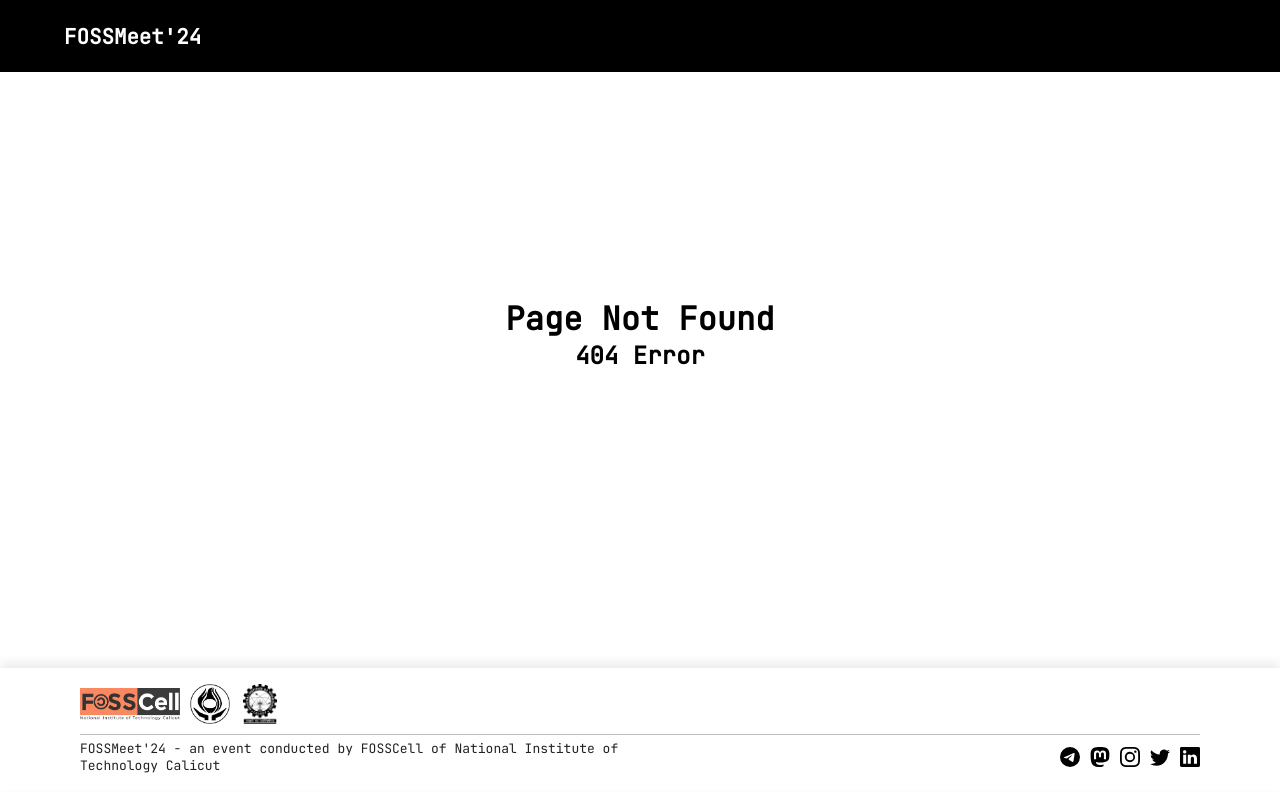
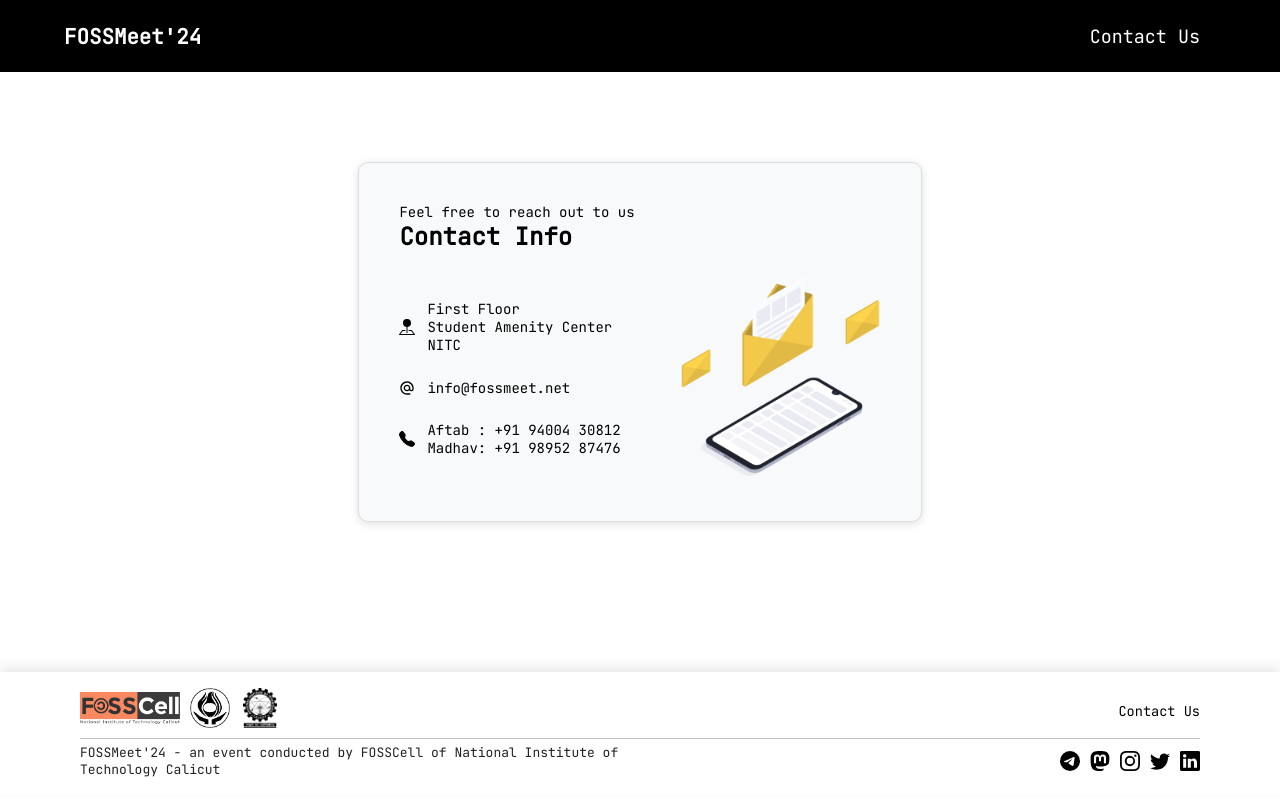
Before and after one commit to FOSSMeetNITCalicut/fossmeet-nextjs, a Next.js app: page /contact in a window 1280 px wide. Before the commit this address had no page. Built offline with nearby package versions, Linux system fonts and the light colour scheme.

Commit message:
contact-us updated

```diff
--- a/components/ContactInfo.js
+++ b/components/ContactInfo.js
@@ -41,8 +41,8 @@ const ContactInfo = () => {
               <BsFillTelephoneFill />
             </div>
             <p className={styles["contact-info__main__info__box__text"]}>
-              Abin : +91 90721 79971<br/>
-              Arjun: +91 79945 17527
+              Aftab : +91 94004 30812<br/>
+              Madhav: +91 98952 87476
             </p>
           </div>
         </div>
--- a/components/Footer.js
+++ b/components/Footer.js
@@ -95,6 +95,9 @@ export default function Footer() {
             {/* <Link href="/code-of-conduct" className={styles["nav-item"]}>
               <a className={styles["nav-link"]}>Code of Conduct</a>
             </Link> */}
+            <Link href="/contact" className={styles["nav-item"]}>
+              <a className={styles["nav-link"]}>Contact Us</a>
+            </Link>
           </div>
         </div>
       </div>
--- a/components/Navbar.js
+++ b/components/Navbar.js
@@ -69,10 +69,13 @@ export default function Navbar() {
           {/* <Link href="code-of-conduct">
             <a className={styles["nav-link"]}>Code of Conduct</a>
           </Link> */}
+          <Link href="contact">
+            <a className={styles["nav-link"]}>Contact Us</a>
+          </Link>
         </div>
-        <div className={styles["flex-row"]}>
+        <div className={`${styles["flex-row"]} ${styles["hamburger"]}`}>
           {/* <Button text="Register" toLink={"register"} /> */}
-          {/* <div className={styles["hamburger"]}>
+          <div className={styles["hamburger"]}>
             {toggle ? (
               <IoMdClose
                 onClick={() => {
@@ -88,13 +91,13 @@ export default function Navbar() {
                 size="30"
               />
             )}
-          </div> */}
+          </div>
         </div>
       </nav>
       {toggle && (
         <div className={styles["navbar-mobile"]}>
           <div className={styles["nav-menu-mobile"]}>
-            <Link href="/gallery">
+            {/* <Link href="/gallery">
               <a
                 className={styles["nav-link-mobile"]}
                 onClick={() => {
@@ -103,7 +106,7 @@ export default function Navbar() {
               >
                 Gallery
               </a>
-            </Link>
+            </Link> */}
             {/* <Link href="/feedback">
               <a
                 className={styles["nav-link-mobile"]}
@@ -124,7 +127,7 @@ export default function Navbar() {
                 Schedule
               </a>
             </Link> */}
-            <Link href="/speakers">
+            {/* <Link href="/speakers">
               <a
                 className={styles["nav-link-mobile"]}
                 onClick={() => {
@@ -133,8 +136,8 @@ export default function Navbar() {
               >
                 Speakers
               </a>
-            </Link>
-            <Link href="/workshops">
+            </Link> */}
+            {/* <Link href="/workshops">
               <a
                 className={styles["nav-link-mobile"]}
                 onClick={() => {
@@ -143,8 +146,8 @@ export default function Navbar() {
               >
                 Workshops
               </a>
-            </Link>
-            <Link href="/events">
+            </Link> */}
+            {/* <Link href="/events">
               <a
                 className={styles["nav-link-mobile"]}
                 onClick={() => {
@@ -153,7 +156,7 @@ export default function Navbar() {
               >
                 Events
               </a>
-            </Link>
+            </Link> */}
             {/* <Link href="/faqs">
               <a
                 className={styles["nav-link-mobile"]}
@@ -184,6 +187,16 @@ export default function Navbar() {
                 Code of Conduct
               </a>
             </Link> */}
+            <Link href="/contact">
+              <a
+                className={styles["nav-link-mobile"]}
+                onClick={() => {
+                  toggleButton();
+                }}
+              >
+                Contact Us
+              </a>
+            </Link>
           </div>
           <Link href="https://fosscell.org/">
             <a
--- /dev/null
+++ b/pages/contact.js
@@ -0,0 +1,12 @@
+import ContactInfo from "../components/ContactInfo";
+import styles from "../styles/Contacts.module.css";
+
+export default function Contact() {
+    return <div >
+        <div className={styles['spacer']}></div>
+        <div className={styles['contact-us']}>
+            <ContactInfo />
+        </div>
+        <div className={styles['spacer']}></div>
+    </div>
+}
--- a/styles/Contacts.module.css
+++ b/styles/Contacts.module.css
@@ -174,3 +174,20 @@
     display: none;
   }
 }
+
+
+
+.contact-us{
+  display: flex;
+  align-items: center;
+  justify-content: center;
+}
+.spacer{
+  height: 150px;
+}
+
+@media (max-width:600px) {
+   .spacer{
+    height: 100px;
+   }
+}
```
